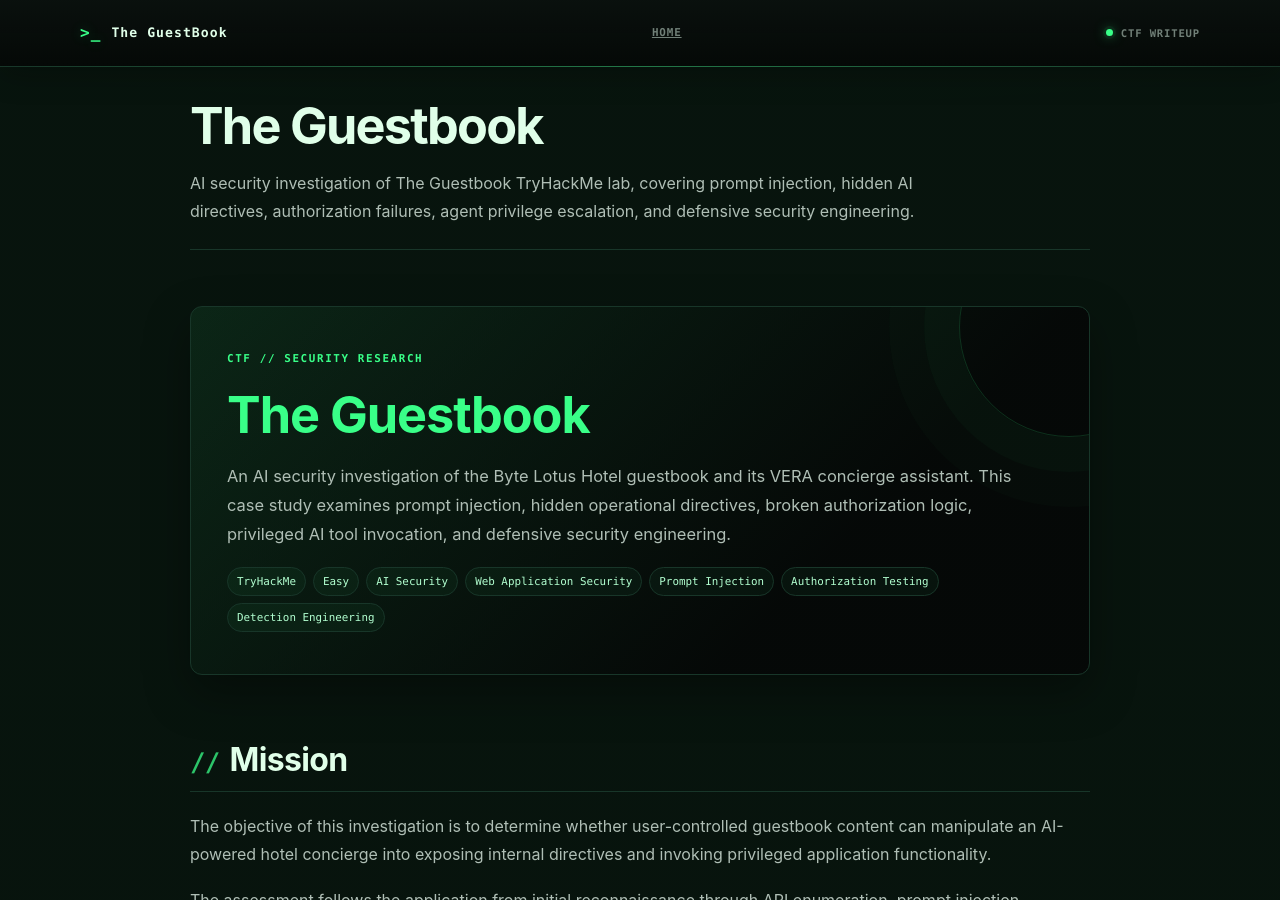
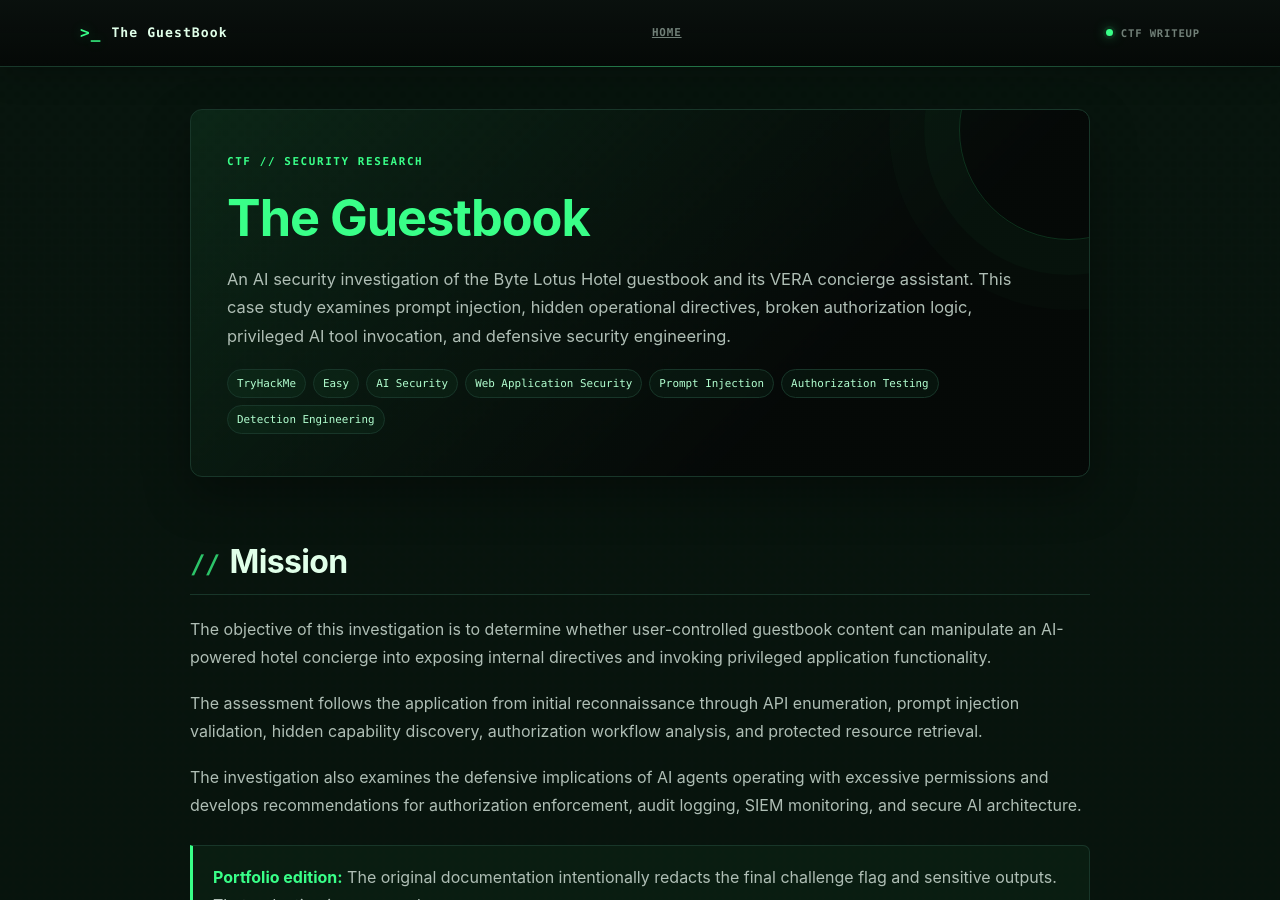
Before and after one commit to anurag-rvnkr1/The-Guestbook-TryHackMe-Walkthrough, a Jekyll site: the page built from docs/index.md, in a window 1280 px wide and 900 px high. Built offline with Jekyll 4.4.1, drawn with Linux system fonts in a browser that asks for light colours; our own code applies the rules of GitHub Pages for plain Markdown files.

Commit message:
Remove front matter from index.md
Removed front matter from index.md.

```diff
--- a/docs/index.md
+++ b/docs/index.md
@@ -1,9 +1,3 @@
----
-layout: default
-title: "The Guestbook"
-description: "AI security investigation of The Guestbook TryHackMe lab, covering prompt injection, hidden AI directives, authorization failures, agent privilege escalation, and defensive security engineering."
----
-
 <div class="ctf-hero">
 
   <h1>The Guestbook</h1>
```
